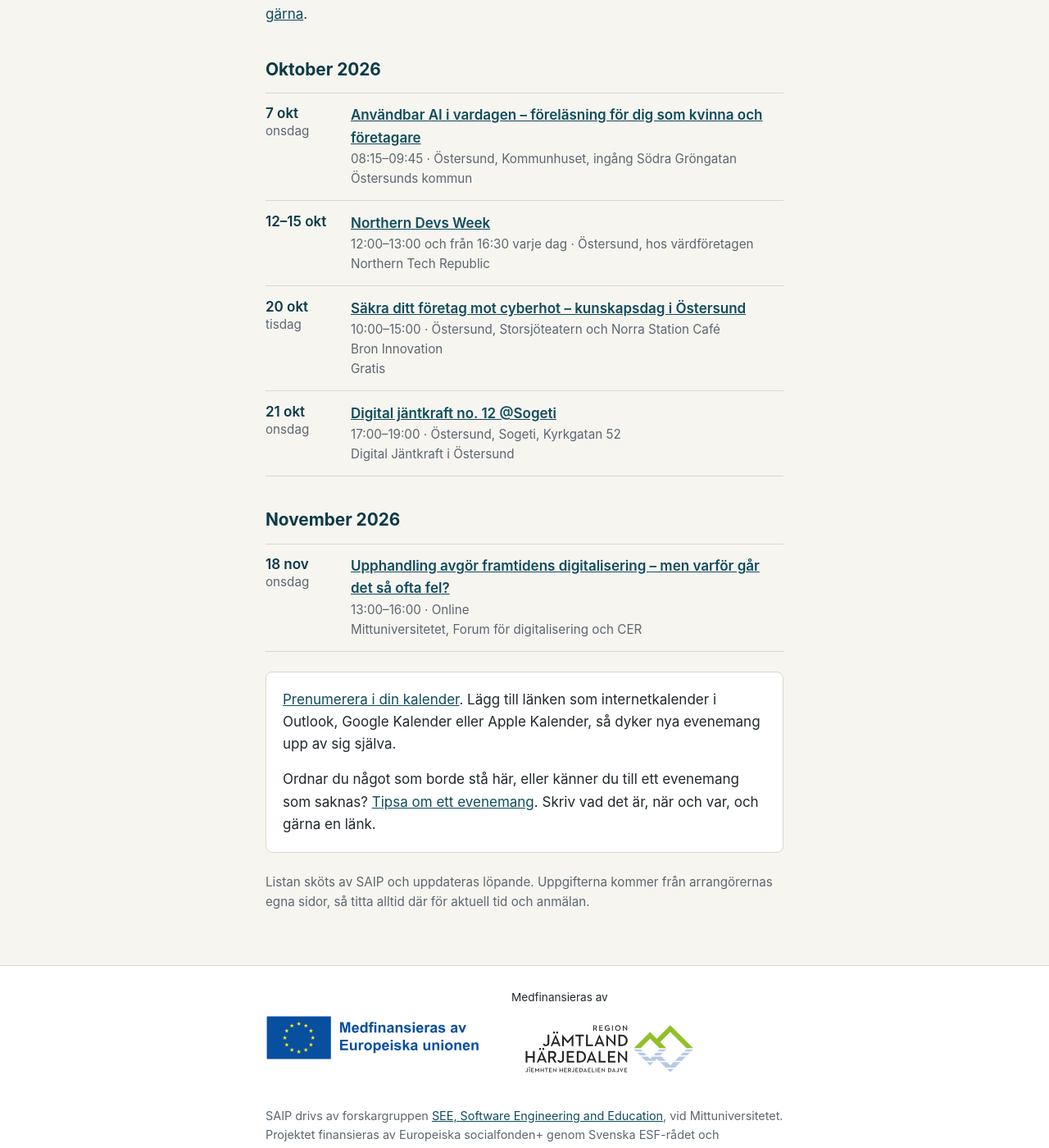
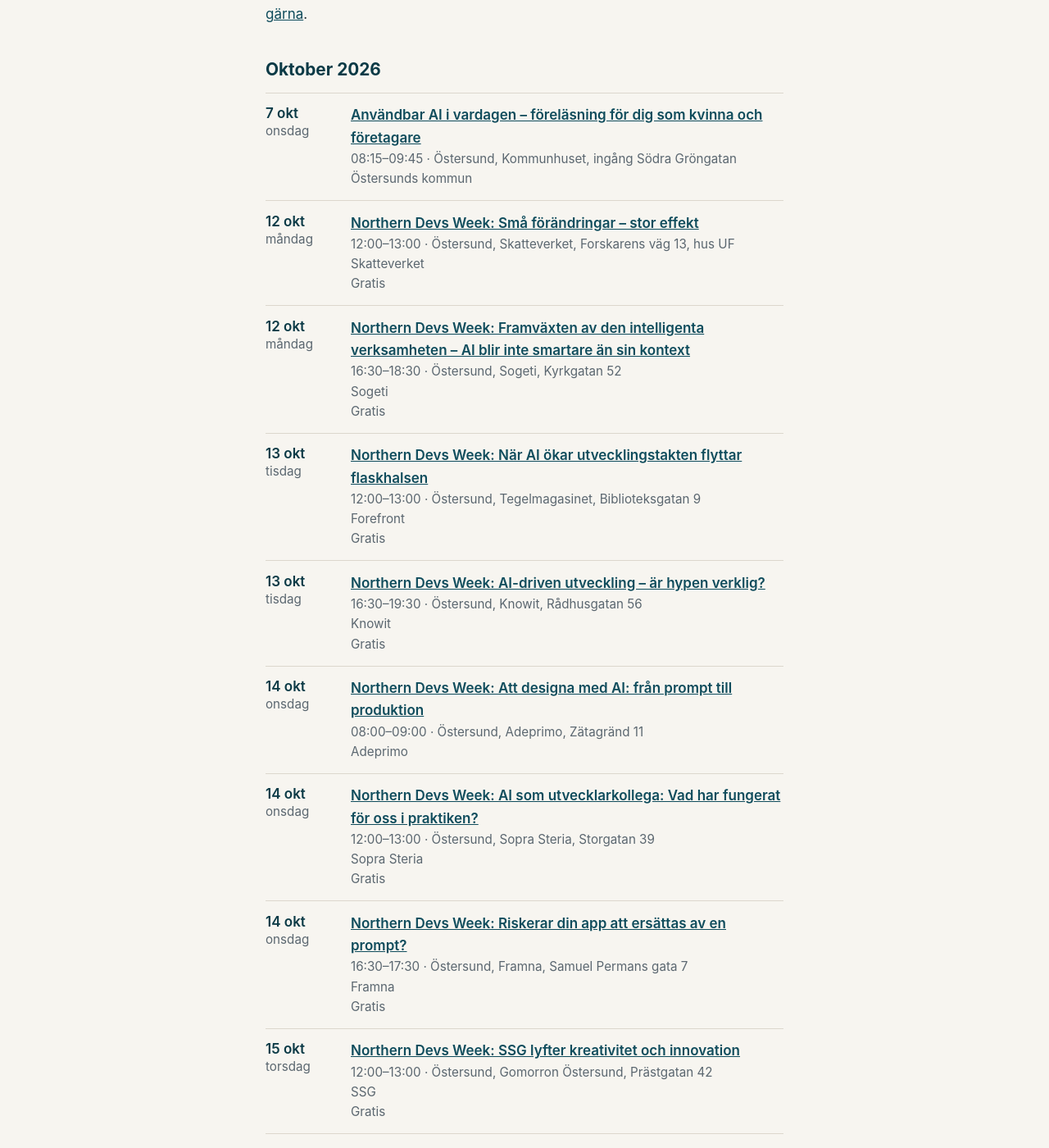
Before and after one commit to seegroup/seegroup.github.io, a Jekyll site: the page built from saip/kalender.md, in a window 1280 px wide and 1400 px high, scrolled down 277 px. Shown: the whole window at 82% size. Built offline with Jekyll 4.4.1, drawn with Linux system fonts in a browser that asks for light colours; some of the changed text lies outside the part shown.

Commit message:
List each Northern Devs Week session as its own row with its hours
The week 12–15 October was one row with a summary time. It is now nine rows, one per session, each with start and end time, venue, host company and a link to its booking page. Rows on the same day are sorted by time.

```diff
--- a/_data/saip_events.yml
+++ b/_data/saip_events.yml
@@ -15,15 +15,93 @@
   url: https://www.ostersund.se/naringsliv-och-arbete/aktivitetskalender-naringsliv-och-arbete/2026-06-12-forelasning-for-dig-som-kvinna-och-foretagare--anvandbar-ai-i-vardagen.html
   category: ai
 
-- title: Northern Devs Week
+- title: "Northern Devs Week: Små förändringar – stor effekt"
   start: 2026-10-12
-  end: 2026-10-15
-  time: "12:00–13:00 och från 16:30 varje dag"
+  time: "12:00–13:00"
   place: Östersund
-  venue: hos värdföretagen
-  organiser: Northern Tech Republic
+  venue: "Skatteverket, Forskarens väg 13, hus UF"
+  organiser: Skatteverket
+  url: https://www.eventbrite.com/e/northern-devs-week-sma-forandringar-stor-effekt-tickets-2002116882491
+  category: tech
+  cost: Gratis
+
+- title: "Northern Devs Week: Framväxten av den intelligenta verksamheten – AI blir inte smartare än sin kontext"
+  start: 2026-10-12
+  time: "16:30–18:30"
+  place: Östersund
+  venue: "Sogeti, Kyrkgatan 52"
+  organiser: Sogeti
+  url: https://www.eventbrite.com/e/nortern-devs-week-framvaxten-av-den-intelligenta-verksamheten-tickets-2002020551362
+  category: ai
+  cost: Gratis
+
+- title: "Northern Devs Week: När AI ökar utvecklingstakten flyttar flaskhalsen"
+  start: 2026-10-13
+  time: "12:00–13:00"
+  place: Östersund
+  venue: "Tegelmagasinet, Biblioteksgatan 9"
+  organiser: Forefront
+  url: https://www.eventbrite.se/e/northern-devs-week-nar-ai-okar-utvecklingstakten-flyttar-flaskhalsen-tickets-2001326935739
+  category: ai
+  cost: Gratis
+
+- title: "Northern Devs Week: AI-driven utveckling – är hypen verklig?"
+  start: 2026-10-13
+  time: "16:30–19:30"
+  place: Östersund
+  venue: "Knowit, Rådhusgatan 56"
+  organiser: Knowit
+  url: https://www.eventbrite.com/e/northern-devs-week-knowit-tickets-2001581773967
+  category: ai
+  cost: Gratis
+
+- title: "Northern Devs Week: Att designa med AI: från prompt till produktion"
+  start: 2026-10-14
+  time: "08:00–09:00"
+  place: Östersund
+  venue: "Adeprimo, Zätagränd 11"
+  organiser: Adeprimo
   url: https://www.northerntechrepublic.com/ndw
+  category: ai
+
+- title: "Northern Devs Week: AI som utvecklarkollega: Vad har fungerat för oss i praktiken?"
+  start: 2026-10-14
+  time: "12:00–13:00"
+  place: Östersund
+  venue: "Sopra Steria, Storgatan 39"
+  organiser: Sopra Steria
+  url: https://www.eventbrite.com/e/northern-devs-week-ai-som-utvecklarkollega-biljetter-2001213641874
+  category: ai
+  cost: Gratis
+
+- title: "Northern Devs Week: Riskerar din app att ersättas av en prompt?"
+  start: 2026-10-14
+  time: "16:30–17:30"
+  place: Östersund
+  venue: "Framna, Samuel Permans gata 7"
+  organiser: Framna
+  url: https://www.eventbrite.com/e/riskerar-din-app-att-ersattas-av-en-prompt-tickets-2001879979909
+  category: ai
+  cost: Gratis
+
+- title: "Northern Devs Week: SSG lyfter kreativitet och innovation"
+  start: 2026-10-15
+  time: "12:00–13:00"
+  place: Östersund
+  venue: "Gomorron Östersund, Prästgatan 42"
+  organiser: SSG
+  url: https://www.eventbrite.se/e/northern-devs-week-ssg-lyfter-kreativitet-och-innovation-tickets-2002112065082
   category: tech
+  cost: Gratis
+
+- title: "Northern Devs Week: After work"
+  start: 2026-10-15
+  time: "17:00–22:00"
+  place: Östersund
+  organiser: Samling Näringsliv
+  url: https://www.eventbrite.se/e/northern-devs-week-after-work-tickets-2001839468739
+  category: tech
+  cost: Gratis
 
 - title: Säkra ditt företag mot cyberhot – kunskapsdag i Östersund
   start: 2026-10-20
--- a/saip/kalender.md
+++ b/saip/kalender.md
@@ -9,7 +9,9 @@ permalink: /saip/kalender/
 
 <p>Här samlar vi kommande evenemang om mjukvara, AI, digitalisering och teknik i Jämtlands län, oavsett vem som ordnar dem. Varje rad länkar till arrangörens egen sida, där du hittar program och anmälan. Saknar du något? <a href="#tipsa">Tipsa oss gärna</a>.</p>
 
-{% assign events = site.data.saip_events | sort: "start" %}
+{% assign days = site.data.saip_events | group_by_exp: "e", "e.start | date: '%Y-%m-%d'" | sort: "name" %}
+{% assign events = "" | split: "" %}
+{% for day in days %}{% assign items = day.items | sort: "time" %}{% assign events = events | concat: items %}{% endfor %}
 {% assign month_names = "Januari,Februari,Mars,April,Maj,Juni,Juli,Augusti,September,Oktober,November,December" | split: "," %}
 {% assign month_short = "jan,feb,mar,apr,maj,jun,jul,aug,sep,okt,nov,dec" | split: "," %}
 {% assign weekdays = "måndag,tisdag,onsdag,torsdag,fredag,lördag,söndag" | split: "," %}
```
Also changed, not shown: 1 other file.
